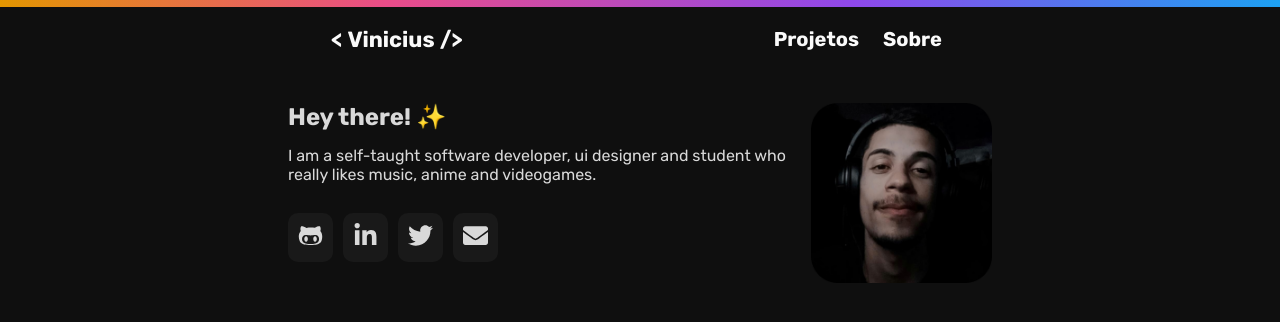
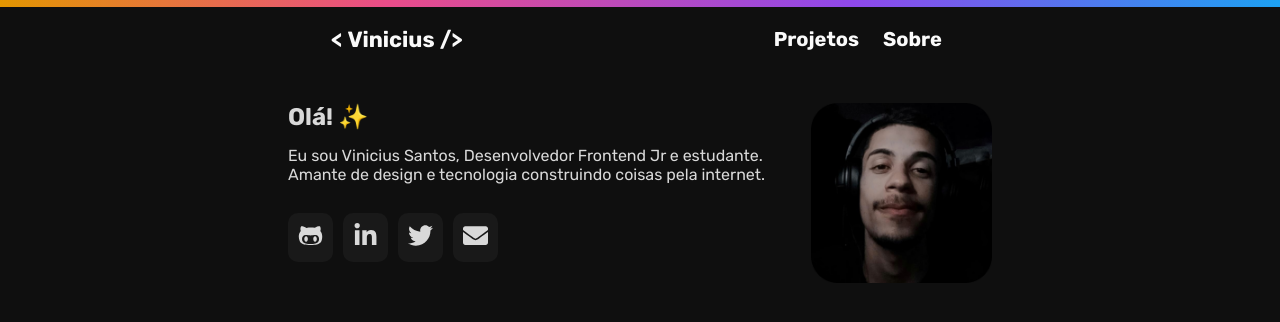
Before and after one commit to santos-vinicius/portfolio-v1, a React (Vite) app: page / in a window 1280 px wide. Shown: the top 322 px of the page. Built offline with nearby package versions, Linux system fonts and the light colour scheme.

Commit message:
feat:  refatoração p/ conteúdo em pt-BR

```diff
--- a/src/pages/Main.jsx
+++ b/src/pages/Main.jsx
@@ -33,6 +33,13 @@ const StyledMain = styled.div`
   & img {
     height: 180px;
   }
+
+  @media (max-width: 720px ) {
+   & img {
+    height: 120px;
+   }
+
+  }
 `
 
 function Main() {
@@ -40,9 +47,9 @@ function Main() {
     <StyledMain>
       <div>
         <div className='content'>
-          <h2>Hey there! &#10024;</h2>
+          <h2>Olá! &#10024;</h2>
           <p>
-            I am a self-taught software developer, ui designer and student who really likes music, anime and videogames.
+            Eu sou Vinicius Santos, Desenvolvedor Frontend Jr e estudante. Amante de design e tecnologia construindo coisas pela internet.
           </p>
           <SocialLinks />
         </div>
```
